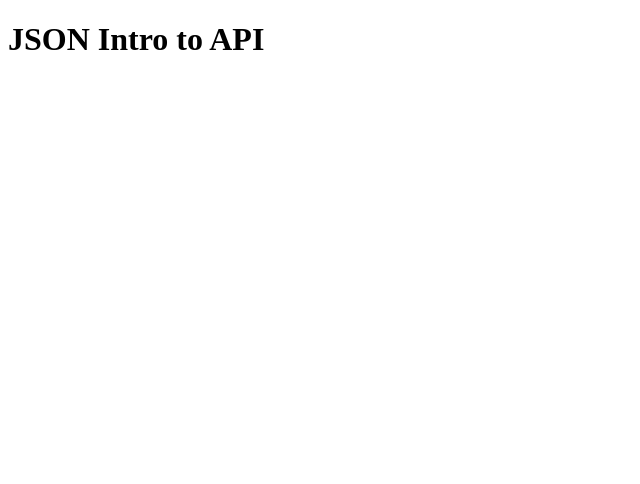
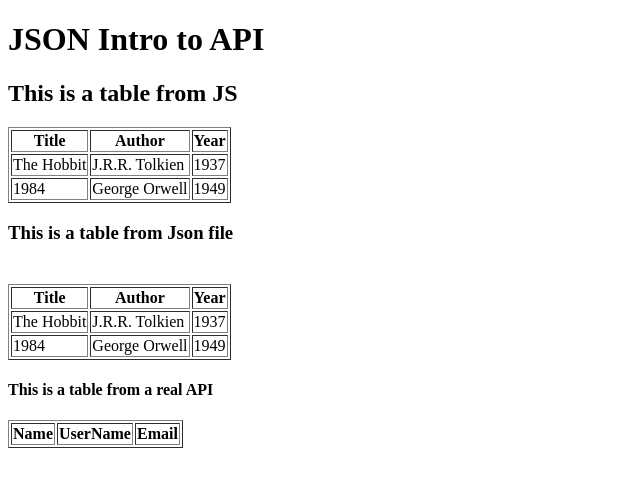
Before and after one commit to Binazirfarokhi/JSON-STRING-Term1-, a plain HTML site: page index.html in a window 1280 px wide. Shown: the whole page, without its empty margins (0-640 px from the left). Drawn offline with Linux system fonts and the light colour scheme; no server answers.

Commit message:
server side code

```diff
--- a/index.html
+++ b/index.html
@@ -5,9 +5,34 @@
     <meta name="viewport" content="width=device-width, initial-scale=1.0">
     <title>JSON-Intro to API</title>
     <script src="main.js" defer></script>
+    <link rel="stylesheet" href="style.css">
 </head>
 <body>
     <h1>JSON Intro to API</h1>
+    <h2>This is a table from JS </h2>
+    <table id="tableData" border="1">
+        <thead>
 
+        <tr>
+            <th>Title</th>
+            <th>Author</th>
+            <th>Year</th>
+        </tr>
+        </thead>
+    </table>
+    <!--  -->
+    <h3>This is a table from Json file</h3>
+   <table id="bookTable" border="1">
+    <th>Title</th>
+    <th>Author</th>
+    <th>Year</th>
+   </table>
+   <!--  -->
+   <h4>This is a table from a real API </h4>
+   <table id="placeholderJson" border="1">
+    <th>Name</th>
+    <th>UserName</th>
+    <th>Email</th>
+   </table>
 </body>
 </html>
--- a/main.js
+++ b/main.js
@@ -3,7 +3,7 @@
 // we have two different terminologhy that you guys should know:
 // 1. "client-side" refers to actions and code that run on the user's device (like a browser), while "server-side" refers to actions and code that run on a web server. Now what is JSON? (JavaScript Object Notation) is a data format used for exchanging data between clients and servers.
 // ****************************************
-// we are going to learn about  communication between frontend and backend. not exaclty all the details of server side but what is happening in the middle and the basic knowledge.
+// we are going to learn about  communication between frontend and backend. not exaclty all the details of server side but what is happening in the middle.
 // Jason is a text formant used to store and exchange data, it is used everywhere, APIS, configuration files , database , etc.
 // Imagin you are sending data from a website to a server, or from one app to another, Jason is the universal languge that most systems understand.
 
@@ -64,3 +64,96 @@ console.log(personObj.age);
 //  now I want to create a JSON file and fetch data form that and show you the meaning of API and JSON
 // *****************************************************
 // GO ahead and create a JSON file please , in JSON file , is just a format you need to just organize data in that. now let's fetch data from our JSON file :
+// now before jumping to jason, how would you read a data into a talbe . imagine if I have an array of object and I want to showcase the data in the table:
+const dataToRead = [
+    {
+      "title": "The Hobbit",
+      "author": "J.R.R. Tolkien",
+      "publishedYear": 1937,
+      "genres": ["Fantasy", "Adventure"],
+      "available": true
+    },
+    {
+      "title": "1984",
+      "author": "George Orwell",
+      "publishedYear": 1949,
+      "genres": ["Dystopian", "Political Fiction"],
+      "available": false
+    }
+  ]
+//   loop
+
+for (let i = 0; i < dataToRead.length ; i++){
+    // setup table
+    const table = document.getElementById("tableData");
+    const tableRow = table.insertRow(-1);
+    // set cells
+    const cell1 = tableRow.insertCell(0);
+    const cell2 = tableRow.insertCell(1);
+    const cell3 = tableRow.insertCell(2);
+    // p\populate te cells
+    cell1.innerHTML = dataToRead[i].title;
+    cell2.innerHTML = dataToRead[i].author;
+    cell3.innerHTML = dataToRead[i].publishedYear;
+}
+
+
+// now I want to call my data from another file called book.json
+// we have to use  fetch
+fetch('book.json')//we ask a server for data. server now is my book.json
+.then(response => response.json())//server sends back a response, but not is a format that we can directly use it. we need to use response.json() which is a built-in method that extract the JSON data and converts it into a JS object
+.then(data => console.log(data)); //now allows us to use the JSON data.
+
+// now you want to get data from book.JSON into your table .
+
+// ********************
+fetch('book.json')
+    .then(response => response.json()) // Convert JSON response to JavaScript object
+    .then(data => {
+        const table = document.getElementById("bookTable");
+        for (let i = 0; i < data.length; i++){
+            const book = data[i];//I want to create a variable and call it book and data[i] is the array we get from book.json- indeed I want to select one book object from that array during each loop iteration.
+            const tableRow = table.insertRow(); // Insert new row
+
+            // Insert cells with data
+            const cell1 = tableRow.insertCell(0);
+            const cell2 = tableRow.insertCell(1);
+            const cell3 = tableRow.insertCell(2);
+            // const cell4 = tableRow.insertCell(3);
+            // const cell5 = tableRow.insertCell(4);
+
+            cell1.textContent = book.title;
+            cell2.textContent = book.author;
+            cell3.textContent = book.publishedYear;
+            // cell4.textContent = book.genres.join(", "); // Convert array to comma-separated string
+            // cell5.textContent = book.available ? "✅ Available" : "❌ Not Available"; // Display boolean as text
+        }
+    })
+
+
+// let's create a table from a real API :
+// https://jsonplaceholder.typicode.com/users
+// you will see a bunch of JSON
+fetch('https://jsonplaceholder.typicode.com/users')
+.then(response => response.json())
+// .then(data=>console.log(data))
+// let's display data in out table
+.then(users=>{
+    const table = document.getElementById("placeholderJson");
+
+        for (let i = 0; i < users.length; i++){
+            const user = users[i];// get each user object---I want to create a variable and call it book and data[i] is the array we get from book.json- indeed I want to select one book object from that array during each loop iteration.
+            const tableRow = table.insertRow(); // Insert new row
+
+            // Insert cells with data
+            const cell1 = tableRow.insertCell(0);
+            const cell2 = tableRow.insertCell(1);
+            const cell3 = tableRow.insertCell(2);
+            // const cell4 = tableRow.insertCell(3);
+            // const cell5 = tableRow.insertCell(4);
+
+            cell1.textContent = user.name;
+            cell2.textContent = user.username;
+            cell3.textContent = user.email;
+        }
+})
--- /dev/null
+++ b/style.css
@@ -0,0 +1,3 @@
+#bookTable{
+    margin-top: 40px;
+}
```
